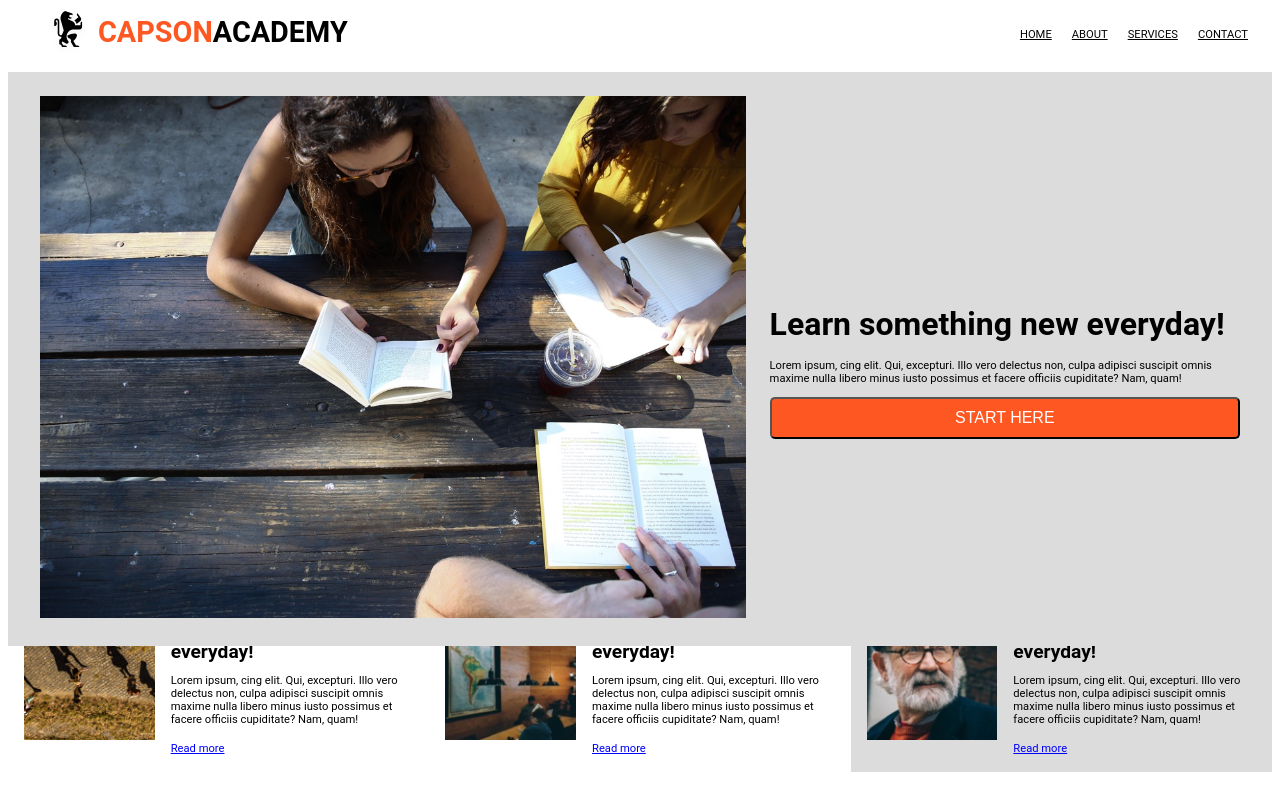
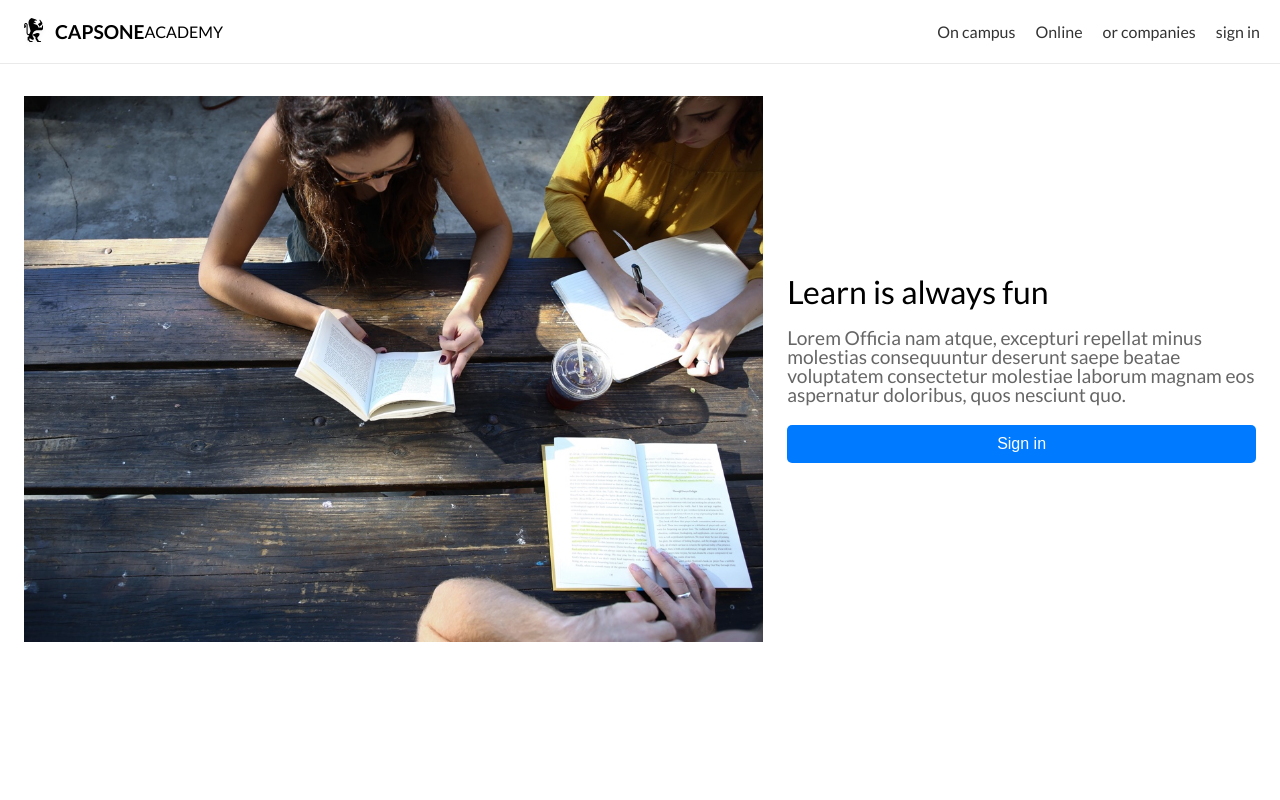
Before and after one commit to kromzatura/capstone_project, a plain HTML site: page index.html in a window 1280 px wide. Drawn offline with Linux system fonts and the light colour scheme.

Commit message:
remade nav and hero

```diff
--- a/index.html
+++ b/index.html
@@ -3,78 +3,51 @@
 <head>
     <meta charset="UTF-8">
     <meta name="viewport" content="width=device-width, initial-scale=1.0">
-    <title>Document</title>
+    <title>Responsive Nav Menu</title>
+    <link href="https://fonts.googleapis.com/css?family=Lato:300,400,700|Open+Sans:300,400,600" rel="stylesheet">
+    <link rel="stylesheet" href="./resources/css/reset.css">
     <link rel="stylesheet" href="./resources/css/style.css">
 </head>
 <body>
+     <!-- Header -->
   <header>
-        <div class="container">
-            <div class="logo">
-                <a href="#">
-                    <img src="./resources/images/ic-logo.svg" alt="Logo" class="logo-img">
-                    <span class="bold-text">CAPSON</span>academy
-                </a>
+    <div class="navbar">
+      <div class="desktop-logo">
+        <img src="/resources/images/ic-logo.svg" alt="">
+        <span class="bold">CAPSONE</span>ACADEMY</span>
       </div>
-            <nav class="nav-menu">
+      <nav class="desktop">
         <ul>
-                    <li><a href="#home">Home</a></li>
-                    <li><a href="#about">About</a></li>
-                    <li><a href="#services">Services</a></li>
-                    <li><a href="#contact">Contact</a></li>
+          <li><a href="#">On campus</a></li>
+          <li><a href="#">Online</a></li>
+          <li><a href="#">or companies</a></li>
+          <li><a href="#">sign in</a></li>
+        </ul>
+      </nav>
+      <nav class="mobile">
+        <ul>
+          <li><a href="#"><img src="./resources/images/ic-logo.svg"></a></li>
+          <li><a href="#"><img src="./resources/images/ic-on-campus.svg"></a></li>
+          <li><a href="#"><img src="./resources/images/ic-online.svg"></a></li>
+          <li><a href="#"><img src="./resources/images/ic-login.svg"></a></li>
         </ul>
       </nav>
     </div>
   </header>
-    <!--about section-->
-    <section id="about" class="about">
-        <div class="hero-container">
-            <div class="content">
-                <div class="image-col">
-                    <img src="./resources/images/banner.jpg" alt="About" class="about-img">
+
+  <!-- Main Content -->
+  <div class="main-content">
+    <div class="banner">
+      <div class="image-container">
+        <img src="./resources/images/banner.jpg" alt="">
       </div>
-                <div class="text-col">
-                    <h2 class="section-title">Learn something new everyday!</h2>
-                    <p class="section-subtitle">Lorem ipsum, cing elit. Qui, excepturi. Illo vero delectus non, culpa adipisci suscipit omnis maxime nulla libero minus iusto possimus et facere officiis cupiditate? Nam, quam!</p>
-                    <button class="cta">Start Here</button>
+      <div class="text-content">
+        <h1>Learn is always fun</h1>
+        <h3>Lorem Officia nam atque,
+          excepturi repellat minus molestias consequuntur deserunt saepe beatae voluptatem consectetur molestiae laborum magnam eos aspernatur doloribus, quos nesciunt quo.</h3>
+          <button class="sign-in-btn">Sign in</button>
       </div>
     </div>
   </div>
-    </section>
-    <!--intro section-->
-    <section id="intro" class="intro">
-        <div class="intro-container">
-            <div class="content">
-                <div class="image-col">
-                    <img src="./resources/images/information-orientation.jpg" alt="information-orientation" class="about-img">
-                </div>
-                <div class="text-col">
-                    <h3 class="section-title">Learn something new everyday!</h3>
-                    <p class="section-subtitle">Lorem ipsum, cing elit. Qui, excepturi. Illo vero delectus non, culpa adipisci suscipit omnis maxime nulla libero minus iusto possimus et facere officiis cupiditate? Nam, quam!</p>
-                    <a href="#">Read more</a>
-                </div>
-            </div>
-            <div class="content">
-                <div class="image-col">
-                    <img src="./resources/images/information-campus.jpg" alt="information-orientation" class="about-img">
-                </div>
-                <div class="text-col">
-                    <h3 class="section-title">Learn something new everyday!</h3>
-                    <p class="section-subtitle">Lorem ipsum, cing elit. Qui, excepturi. Illo vero delectus non, culpa adipisci suscipit omnis maxime nulla libero minus iusto possimus et facere officiis cupiditate? Nam, quam!</p>
-                    <a href="#">Read more</a>
-                </div>
-            </div>
-            <div class="content-color">
-                <div class="image-col">
-                    <img src="./resources/images/information-guest-lecture.jpg" alt="information-orientation" class="about-img">
-                </div>
-                <div class="text-col">
-                    <h3 class="section-title">Learn something new everyday!</h3>
-                    <p class="section-subtitle">Lorem ipsum, cing elit. Qui, excepturi. Illo vero delectus non, culpa adipisci suscipit omnis maxime nulla libero minus iusto possimus et facere officiis cupiditate? Nam, quam!</p>
-                    <a href="#">Read more</a>
-                </div>
-            </div>
-
-        </div>
-    </section>
 </body>
 </html>
--- a/resources/css/reset.css
+++ b/resources/css/reset.css
@@ -1,109 +1,48 @@
-/* Reset margin, padding, and box-sizing for all elements */
-*,
-*::before,
-*::after {
-    margin: 0;
-    padding: 0;
-    box-sizing: border-box;
+/* http://meyerweb.com/eric/tools/css/reset/
+   v2.0 | 20110126
+   License: none (public domain)
+*/
+
+html, body, div, span, applet, object, iframe,
+h1, h2, h3, h4, h5, h6, p, blockquote, pre,
+a, abbr, acronym, address, big, cite, code,
+del, dfn, em, img, ins, kbd, q, s, samp,
+small, strike, strong, sub, sup, tt, var,
+b, u, i, center,
+dl, dt, dd, ol, ul, li,
+fieldset, form, label, legend,
+table, caption, tbody, tfoot, thead, tr, th, td,
+article, aside, canvas, details, embed,
+figure, figcaption, footer, header, hgroup,
+menu, nav, output, ruby, section, summary,
+time, mark, audio, video {
+	margin: 0;
+	padding: 0;
+	border: 0;
+	font-size: 100%;
+	font: inherit;
+	vertical-align: baseline;
 }
-
-/* Remove default list styles */
-ul, ol {
-    list-style: none;
+/* HTML5 display-role reset for older browsers */
+article, aside, details, figcaption, figure,
+footer, header, hgroup, menu, nav, section {
+	display: block;
 }
-
-/* Remove default link styles */
-a {
-    text-decoration: none;
-    color: inherit; /* Inherit the color from the parent element */
+body {
+	line-height: 1;
 }
-
-/* Remove default image border and make images responsive */
-img {
-    max-width: 100%;
-    height: auto;
-    display: block;
-    border: none;
+ol, ul {
+	list-style: none;
 }
-
-/* Set a more readable font for all text */
-body {
-    line-height: 1.6;
-    font-family: -apple-system, BlinkMacSystemFont, "Segoe UI", Roboto, "Helvetica Neue", Arial, sans-serif;
-    color: #333; /* A neutral dark color for text */
-    background-color: #fff; /* Default background color */
+blockquote, q {
+	quotes: none;
 }
-
-/* Reset form elements */
-input, button, textarea, select {
-    font-family: inherit;
-    font-size: inherit;
-    color: inherit;
-    background: none;
-    border: none;
-    outline: none;
-    box-shadow: none;
+blockquote:before, blockquote:after,
+q:before, q:after {
+	content: '';
+	content: none;
 }
-
-button {
-    cursor: pointer; /* Show pointer cursor on buttons */
+table {
+	border-collapse: collapse;
+	border-spacing: 0;
 }
-
-/* Remove default table styles */
-table {
-    width: 100%;
-    border-collapse: collapse;
-    border-spacing: 0;
-}
-
-/* Remove default styles for blockquote and figure */
-blockquote, figure {
-    margin: 0;
-    padding: 0;
-}
-
-/* Reset default heading styles */
-h1, h2, h3, h4, h5, h6 {
-    font-size: inherit;
-    font-weight: inherit;
-}
-
-/* Remove default fieldset, legend, and iframe styles */
-fieldset, legend, iframe {
-    border: 0;
-}
-
-/* Remove default vertical scrollbar in textarea */
-textarea {
-    resize: vertical; /* Allow only vertical resizing */
-}
-
-/* Set default styles for hidden elements */
-[hidden] {
-    display: none;
-}
-
-/* Remove default styles for address, footer, and header elements */
-address, footer, header {
-    font-style: normal;
-}
-
-/* Remove default styling for hr elements */
-hr {
-    border: none;
-    border-top: 1px solid #e0e0e0; /* Light gray color for a subtle line */
-    margin: 1em 0;
-}
-
-/* Apply a consistent box-sizing for all form elements */
-input[type="checkbox"], input[type="radio"], select {
-    box-sizing: border-box;
-}
-
-/* Remove default button and input styles */
-button, input[type="button"], input[type="submit"], input[type="reset"] {
-    appearance: none;
-    background-color: transparent;
-    border: none;
-    padding: 0;
-}
--- a/resources/css/style.css
+++ b/resources/css/style.css
@@ -1,236 +1,205 @@
-html {
-    font-size: 16px;
-    font-family: 'Roboto', sans-serif;
+/* Reset CSS */
+* {
+  margin: 0;
+  padding: 0;
+  box-sizing: border-box;
 }
 
-h2 {
-    font-size: 2rem;
-    margin-bottom: 16px;
+body {
+  font-family: 'Lato', sans-serif;
+  margin: 0;
+  padding-top: 64px; /* To prevent content from being hidden under the fixed navbar */
 }
 
-h3 {
-    font-size: 1.2rem;
-    margin-bottom: 8px;
-}
-
-p {
-    font-size: 0.7em;
-}
-/* Header Styles */
+/* Header */
 header {
   background-color: white;
-    height: 64px; /* Set the fixed height of the header */
+  height: 64px;
+  display: flex;
+  align-items: center;
+  border-bottom: 1px solid #eaeaea;
+  position: fixed;
   width: 100%;
-    position: fixed;
   top: 0;
   z-index: 1000;
 }
 
-.container {
+.navbar {
   display: flex;
   justify-content: space-between;
   align-items: center;
-    padding: 0 20px; /* Adjust horizontal padding as needed */
-    max-width: 1200px;
-    margin: auto;
-    height: 100%; /* Ensures the container uses the full height of the header */
+  width: 100%;
+  padding: 0 20px;
 }
 
-.logo {
+.desktop-logo {
   display: flex;
   align-items: center;
 }
 
-.logo a {
-    display: flex;
-    align-items: center;
-    color: black;
-    font-size: 1.8em;
-    font-weight: bold;
-    text-decoration: none;
-    text-transform: uppercase; /* Make text uppercase */
+.desktop-logo img {
+  height: 32px;
+  margin-right: 8px;
 }
 
-.logo-img {
-    width: 40px; /* Adjust the size as needed */
-    height: auto;
-    margin-right: 10px;
+.desktop-logo .bold {
+  font-weight: 700;
+  font-size: 1.2em;
 }
 
-span.bold-text {
-    font-weight: bold;
-    color: #ff5722;
-}
-
-.nav-menu ul {
+nav.desktop ul {
   display: flex;
-    gap: 20px;
-}
-
-.nav-menu ul li {
   list-style: none;
 }
 
-.nav-menu a {
-    color: black;
-    font-size: 0.7rem;
-    transition: color 0.3s ease;
-    text-transform: uppercase; /* Make text uppercase */
+nav.desktop ul li {
+  margin-left: 20px;
 }
 
-.nav-menu a:hover {
-    color: #f0f0f0;
+nav.desktop ul li a {
+  text-decoration: none;
+  color: #333;
+  font-weight: 400;
 }
 
-.cta {
-    background-color: #ff5722;
-    color: #fff;
-    font-size: medium;
-    padding: 10px 20px;
-    border-radius: 5px;
-    transition: background-color 0.3s ease;
-    text-transform: uppercase; /* Make text uppercase */
+nav.mobile {
+  display: none;
   width: 100%;
 }
 
-.cta:hover {
-    background-color: #e64a19;
+nav.mobile ul {
+  display: flex;
+  list-style: none;
+  padding-left: 0;
+  justify-content: space-between;
+  width: 100%;
 }
 
+nav.mobile ul li {
+  display: inline-block;
+}
 
-/* Hero Section Styles */
-.hero-container {
-    position: relative;
-    top: 64px; /* Set the top position of the hero container */
+nav.mobile ul li a img {
+  height: 32px;
+}
+
+/* Responsive Design */
+@media screen and (max-width: 768px) {
+  .desktop-logo {
+      display: none;
+  }
+
+  nav.desktop {
+      display: none;
+  }
+
+  nav.mobile {
+      display: block;
+  }
+}
+
+/* Main content styles */
+.main-content {
   display: flex;
   justify-content: center;
   align-items: center;
   width: 100%;
-    height: 100%;
 }
 
-#about .content {
+/* Banner styles */
+.banner {
   display: flex;
-    justify-content: space-between;
-    align-items: center;
-    padding: 24px 32px;
-    background-color: gainsboro;
+  flex-wrap: wrap;
+  width: 100%;
+  padding: 32px 24px; /* Padding inside the banner for spacing */
 }
 
-#about .image-col {
-    width: 60%;
-    padding-right: 12px;
+/* Image container styles */
+.image-container {
+  flex: 0 1 60%;
+  max-width: 60%;
+  overflow: hidden;
+  margin-right: 24px; /* Margin to create space between image and text */
 }
 
-.image-col img {
+.image-container img {
   width: 100%;
   height: auto;
+  display: block;
 }
 
-#about .text-col {
-    width: 40%;
-    padding-left: 12px;
+/* Text content styles */
+.text-content {
+  flex: 1;
+  max-width: 40%;
+  display: flex;
+  flex-direction: column;
+  justify-content: center;
 }
 
-/* intro  Section Styles */
-
-.intro-container {
-    display: flex;
-    justify-content: center;
-    align-items: center;
-    width: 100%;
-    height: 100%;
+.text-content h1 {
+  margin: 0;
+  font-size: 2em;
 }
 
-#intro .content {
-    display: flex;
-    justify-content: space-between;
-    align-items: center;
-    padding: 16px;
-    background-color: white;
+.text-content h3 {
+  margin: 20px 0;
+  font-size: 1.2em;
+  color: #666;
 }
 
-#intro .content-color {
-    display: flex;
-    justify-content: space-between;
-    align-items: center;
-    padding: 16px;
-    background-color: gainsboro;
+.sign-in-btn {
+  padding: 10px 20px;
+  font-size: 1em;
+  color: #fff;
+  background-color: #007bff;
+  border: none;
+  cursor: pointer;
+  border-radius: 5px;
 }
 
-#intro .image-col {
-    width: 35%;
-    padding-right: 8px;
+.sign-in-btn:hover {
+  background-color: #0056b3;
 }
 
-.image-col img {
-    width: 100%;
-    height: auto;
+/* Responsive styles */
+@media (max-width: 768px) {
+  .image-container, .text-content {
+    flex: 1 1 100%;
+    max-width: 100%;
+    margin-right: 0; /* Remove margin for stacked layout */
   }
 
-#intro .text-col {
-    width: 65%;
-    padding-left: 8px;
+  .text-content {
+    padding: 10px;
   }
 
-#intro a {
-    color: blue;
-    text-decoration: underline;
-    font-size: 0.7rem;
-
+  .text-content h1 {
+    font-size: 1.5em;
   }
 
-/* Footer Styles */
-footer {
-    background-color: #333;
-    color: #fff;
-    padding: 40px 0 20px;
+  .text-content h3 {
+    font-size: 1em;
   }
 
-.footer-section {
-    margin-bottom: 20px;
+  .sign-in-btn {
+    font-size: 0.9em;
+    padding: 8px 16px;
+  }
 }
 
-.footer-section h4 {
-    font-size: 1.2em;
-    margin-bottom: 10px;
+/* Additional section styles for other sections */
+.another-section {
+  padding: 30px; /* Example padding for another section */
+  background-color: #f9f9f9;
 }
 
-.footer-section p {
-    margin: 5px 0;
+.another-section h2 {
+  font-size: 1.8em;
+  margin-bottom: 15px;
 }
 
-.footer-section ul {
-    list-style: none;
-    padding: 0;
+.another-section p {
+  font-size: 1.1em;
+  line-height: 1.6;
 }
-
-.footer-section a {
-    color: #fff;
-    text-decoration: none;
-    transition: color 0.3s ease;
-}
-
-.footer-section a:hover {
-    color: #ff5722;
-}
-
-.social-links {
-    display: flex;
-    gap: 10px;
-}
-
-.social-links a img {
-    width: 24px;
-    height: 24px;
-    filter: invert(100%);
-}
-
-.footer-bottom {
-    text-align: center;
-    margin-top: 20px;
-    border-top: 1px solid #444;
-    padding-top: 10px;
-    font-size: 0.9em;
-    color: #bbb;
-}
```
Also changed, not shown: resources/js/script.js (added, +13 -0 lines), resources/css/script.js (added). Lines whose indentation alone changed are shown as unchanged.
